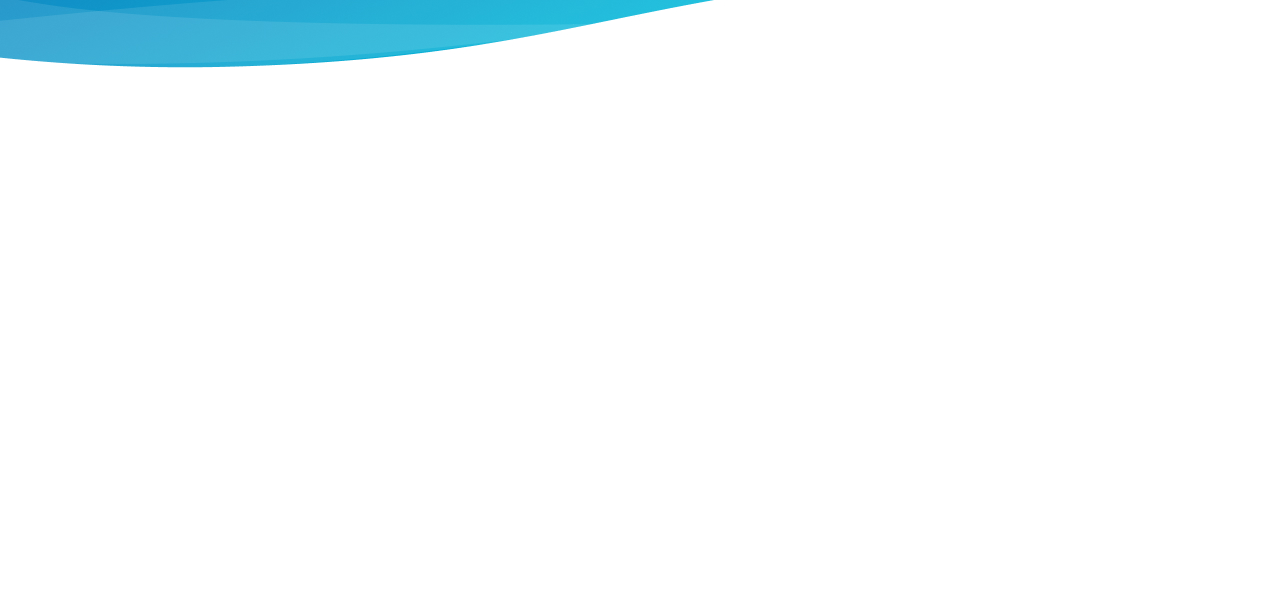
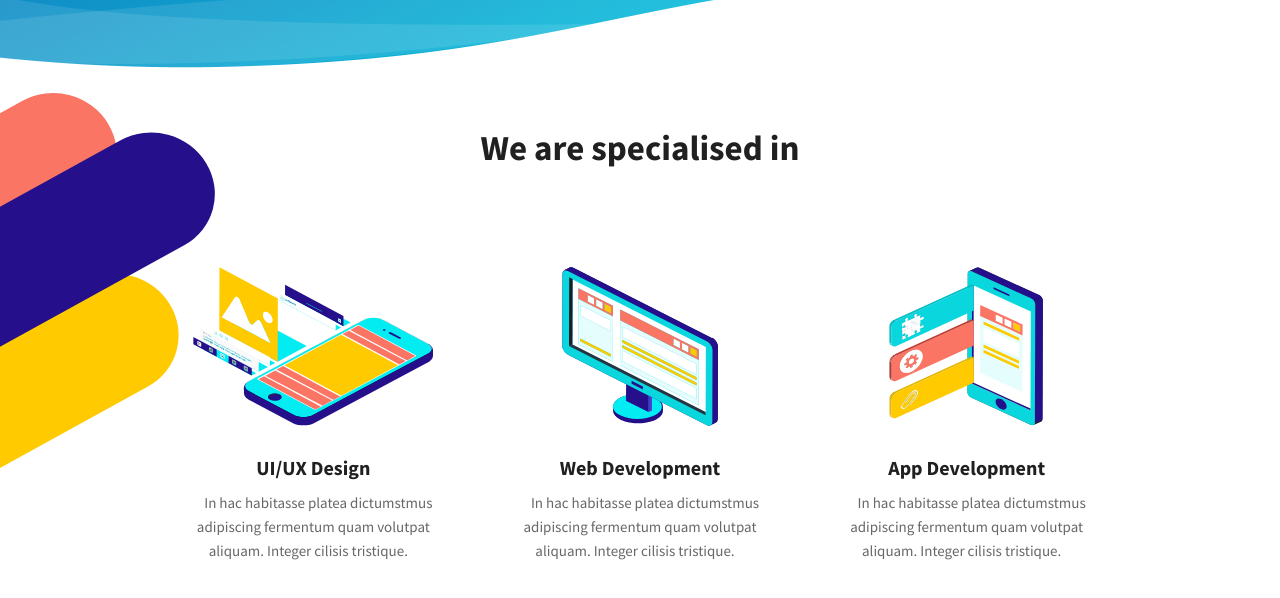
Before and after one commit to NeverMind109/MartaUP, a website: page app/index.pug in a window 1280 px wide. Shown: the part 722-1320 px from the top of the page. Before the commit the page ends 800 px from the top, so only its background shows below. Drawn offline with nearby package versions, Linux system fonts and the light colour scheme; files that its build step writes are made by us from their sources.

Commit message:
Created: Added Specialised Section

```diff
--- a/app/index.pug
+++ b/app/index.pug
@@ -72,6 +72,22 @@ html(lang="en")
                                 a.header-slider__btn(href="#")  Request a quote
                             .header-slider__item-image
                                 img.header-slider__image(src="images/header-slider.png", alt="Slider Image")
+        section.specialised(style={"background-image": "url('images/special-bg.svg')"})
+            .container
+                h4.specialised__title.title We are specialised in
+                .specialised__items
+                    .specialised__item
+                        img.specialised__item-img(src="images/special-1.svg", alt="Item Image")
+                        h5.specialised__item-title UI/UX Design
+                        span.specialised__item-text In hac habitasse platea dictumstmus adipiscing fermentum quam volutpat aliquam. Integer cilisis tristique.
+                    .specialised__item
+                        img.specialised__item-img(src="images/special-2.svg", alt="Item Image")
+                        h5.specialised__item-title Web Development
+                        span.specialised__item-text In hac habitasse platea dictumstmus adipiscing fermentum quam volutpat aliquam. Integer cilisis tristique.
+                    .specialised__item
+                        img.specialised__item-img(src="images/special-3.svg", alt="Item Image")
+                        h5.specialised__item-title App Development
+                        span.specialised__item-text In hac habitasse platea dictumstmus adipiscing fermentum quam volutpat aliquam. Integer cilisis tristique.
 
 
         script(src="js/main.min.js")
--- /dev/null
+++ b/app/scss/_blocks/_specialised.scss
@@ -0,0 +1,39 @@
+.specialised {
+    padding: 55px 0 93px;
+    background-repeat: no-repeat;
+    background-position: left center;
+    background-size: contain;
+    color: #202020;
+    &__title {
+        margin-bottom: 96px;
+    }
+
+    &__items {
+        max-width: 980px;
+        display: flex;
+        justify-content: space-around;
+        margin: 0 auto;
+    }
+
+    &__item {
+        width: 280px;
+        text-align: center;
+
+        &-img {
+            min-height: 159px;
+            margin-bottom: 23px;
+        }
+
+        &-title {
+            font-weight: 700;
+            font-size: 20px;
+            margin-bottom: 11px;
+        }
+
+        &-text {
+            padding: 0 10px;
+            color: #272727;
+            opacity: 0.7;
+        }
+    }
+}
--- a/app/scss/_global.scss
+++ b/app/scss/_global.scss
@@ -45,3 +45,9 @@ a {
     border-radius: 20px;
     padding: 8px 43px;
 }
+.title {
+    font-weight: 700;
+    font-size: 35px;
+    line-height: 45px;
+    text-align: center;
+}
--- a/app/scss/style.scss
+++ b/app/scss/style.scss
@@ -3,6 +3,7 @@
 @import "_fonts.scss";
 @import "_global.scss";
 @import "_blocks/_header.scss";
+@import "_blocks/_specialised.scss";
 
 
 @import "_media.scss";
```
Also changed, not shown: app/css/style.min.css, app/images/special-1.svg (added), app/images/special-2.svg (added), app/images/special-3.svg (added), app/images/special-bg.svg (added), app/index.html.
